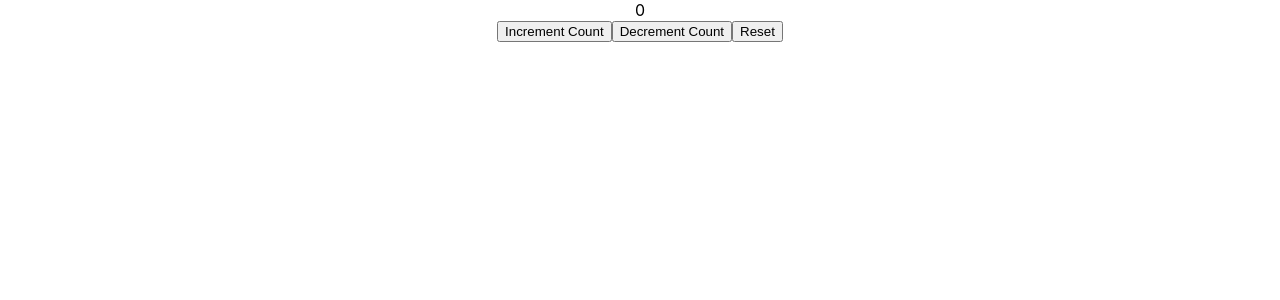
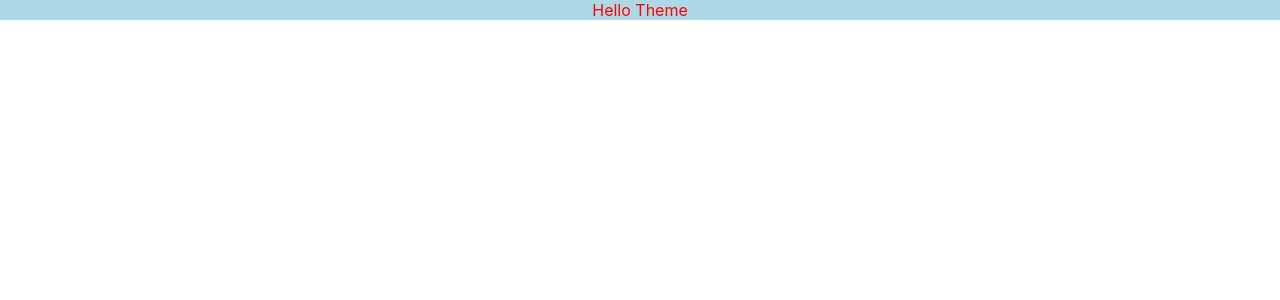
Before and after one commit to sivasaraa/react-typscript, a React (Create React App) app: page / in a window 1280 px wide. Shown: the top 300 px of the page. Built offline with nearby package versions, Linux system fonts and the light colour scheme.

Commit message:
context with type props

```diff
--- a/src/App.tsx
+++ b/src/App.tsx
@@ -10,6 +10,8 @@ import { Container } from './Component/Container';
 import { LoggedIn } from './Component/State/LoggedIn';
 import { User } from './Component/State/User';
 import { Counter } from './Component/State/Counter';
+import { ThemeContext } from './Component/State/Context/ThemeContext';
+import { Box } from './Component/State/Context/Box';
 
 function App() {
   return (
@@ -22,7 +24,10 @@ function App() {
       {/* <Container style={{border: '1px solid black', padding: '1rem'}}/> */}
       {/* <LoggedIn /> */}
       {/* <User /> */}
-      <Counter />
+      {/* <Counter /> */}
+      <ThemeContext>
+        <Box />
+      </ThemeContext>
     </div>
   );
 }
--- /dev/null
+++ b/src/Component/State/Context/Box.tsx
@@ -0,0 +1,11 @@
+import { useContext } from "react"
+import { ThemeProvider } from "./ThemeContext"
+
+
+export const Box = () => {
+    const theme = useContext(ThemeProvider)
+
+    return (
+        <div style={{background:theme.primary.main, color:theme.primary.text}}>Hello Theme</div>
+    )
+}
--- /dev/null
+++ b/src/Component/State/Context/Theme.ts
@@ -0,0 +1,7 @@
+
+export const theme = {
+    primary : {
+        main : '#ADD8E6',
+        text : 'Red'
+    }
+}
--- /dev/null
+++ b/src/Component/State/Context/ThemeContext.tsx
@@ -0,0 +1,16 @@
+import React from "react"
+import {theme} from './Theme'
+
+type themeProps = {
+    children : React.ReactNode
+}
+
+export const ThemeProvider = React.createContext(theme)
+
+export const ThemeContext = (props : themeProps) => {
+    return (
+        <ThemeProvider.Provider value={theme}>
+            {props.children}
+        </ThemeProvider.Provider>
+    )
+}
```
